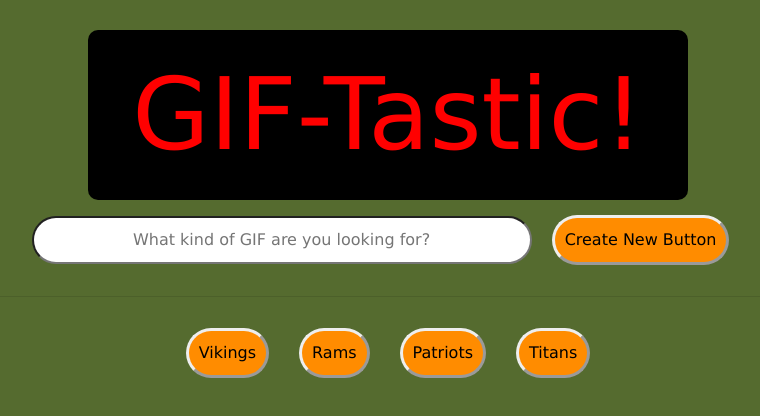
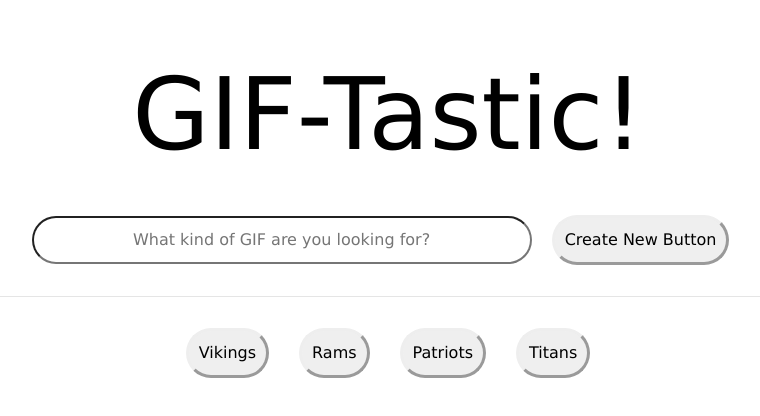
Before and after one commit to kdohmen29/giphy, a plain HTML site: page index.html in a window 1280 px wide. Shown: the whole page, without its empty margins (252-1012 px from the left). Drawn offline with nearby package versions, Linux system fonts and the light colour scheme.

Commit message:
added more styling

```diff
--- a/assets/css/style.css
+++ b/assets/css/style.css
@@ -1,5 +1,4 @@
 #body {
-    background-color: darkolivegreen;
     font-family: 'Lucida Sans', 'Lucida Sans Regular', 'Lucida Grande', 'Lucida Sans Unicode', Geneva, Verdana, sans-serif;
 }
 
@@ -9,8 +8,7 @@
 }
 
 .banner {
-    color: red;
-    background-color: black;
+    color: black;
     margin: auto;
     width: 600px;
     padding: 10px;
@@ -36,7 +34,6 @@ img {
 }
 
 .buttons {
-    background-color: darkorange;
     border: outset;
     margin: 15px;
     padding: 10px;
--- a/assets/javascript/app.js
+++ b/assets/javascript/app.js
@@ -21,7 +21,7 @@ function addButtons() {
                     var newImage = $("<img>");
                     newImage.attr("state", "still")
                     newImage.attr("src", stillUrl);
-                    newImage.addClass("border border-danger")
+                    newImage.addClass("border shadow-lg rounded")
                     newImage.on("click", function () {
                         var state = $(this).attr("state");
                         if(state === "still"){
```
